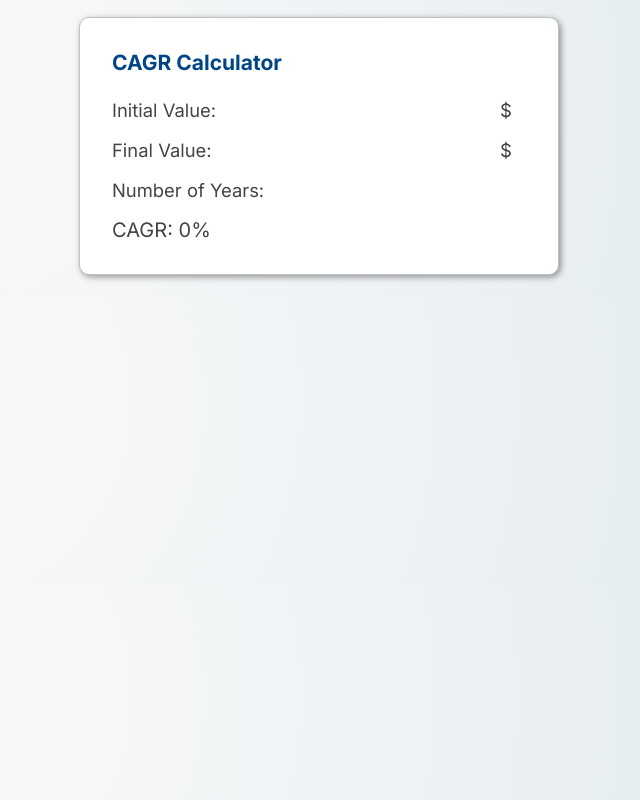
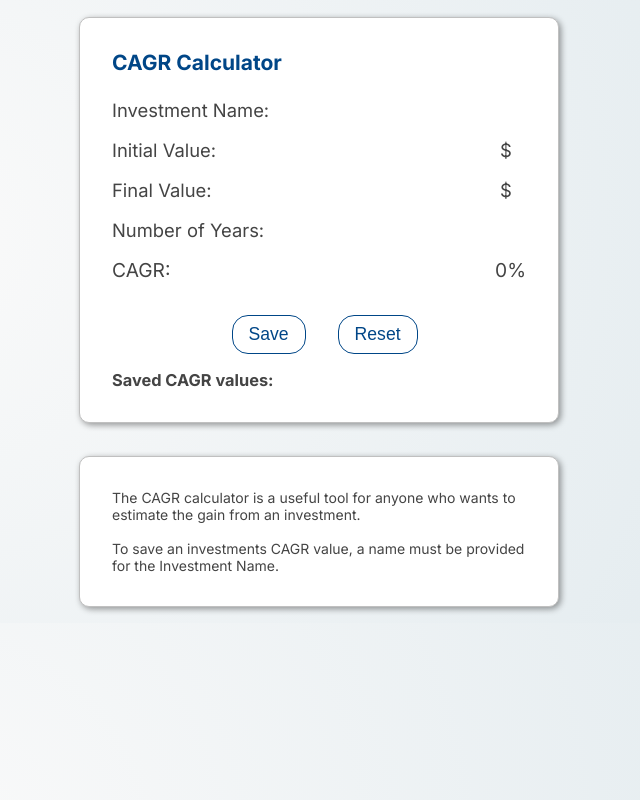
Before and after one commit to adiarora7/financial-calculator, a Next.js app: page / in a window 1280 px wide. Shown: the whole page, without its empty margins (321-961 px from the left). Built offline with nearby package versions, Linux system fonts and the light colour scheme.

Commit message:
added save, reset and main text

```diff
--- a/app/components/cagr.js
+++ b/app/components/cagr.js
@@ -9,10 +9,15 @@ export default function CAGRCalculator(){
     const [years, setYears] = useState('');
     const [cagr, setCAGR] = useState(0);
 
+    const [savedCAGR, setSavedCAGR] = useState([]);
+    const [investmentName, setInvestmentName] = useState('');
+
     const calculate=()=>{
       const initial = parseFloat(initialValue);
       const final = parseFloat(finalValue);
       const n = parseFloat(years);
+
+
 
       if (initial && final && n) {
         const cagrValue = ((final / initial) ** (1 / n) - 1) * 100;
@@ -20,7 +25,29 @@ export default function CAGRCalculator(){
       } else {
         setCAGR(0);
       }
+    }
+
+    const handleSave = () => {
+        if (cagr && investmentName) {
+            const savedInvestment = {
+            name: investmentName,
+            cagr: cagr
+            };
+        setSavedCAGR(prevSavedCAGR => [...prevSavedCAGR, savedInvestment]);
+        setInvestmentName('');
+        setInitialValue('');
+        setFinalValue('');
+        setYears('');
+        setCAGR(0);
+        }
+
     };
+
+
+    const handleReset = () => {
+        setSavedCAGR([]);
+    }
+
 
     useEffect(() => {
         calculate();
@@ -29,6 +56,17 @@ export default function CAGRCalculator(){
     return (
       <div className='container' style={{ minWidth:"30rem", maxWidth:'30rem'}}>
         <h2 style={{paddingBottom:"1.5rem", color:"#004687"}}>CAGR Calculator</h2>
+        <label>
+          Investment Name:
+          <div className='input'>
+            <input
+                type="text"
+                value={investmentName}
+                onChange={(e) => setInvestmentName(e.target.value)}
+            />
+          </div>
+        </label>
+        <br />
         <label>
           Initial Value:
           <div className='input'>
@@ -64,10 +102,23 @@ export default function CAGRCalculator(){
           />
         </label>
         <br/>
-        <div style={{fontSize:"1.25rem"
-        }}>
-          CAGR: {cagr}%
+        <div style={{fontSize:"1.2rem",display:"flex", justifyContent:"space-between"}}>
+          <div>CAGR:</div><div>{cagr}%</div>
         </div>
+
+        <br/>
+        <div className='buttons'>
+            <button onClick={handleSave} style={{marginTop:"1rem", marginBottom:"1rem"}}>Save</button>
+            <button onClick={handleReset} style={{marginTop:"1rem", marginBottom:"1rem"}}>Reset</button>
+        </div>
+        <h3 style={{color:"#444"}}>Saved CAGR values:</h3>
+        <ul>
+            {savedCAGR.map((investment, index) => (
+            <li key={index}>
+                Investment {index + 1}: {investment.name} - {investment.cagr}%
+            </li>
+            ))}
+        </ul>
       </div>
     );
 }
--- a/app/globals.css
+++ b/app/globals.css
@@ -71,8 +71,41 @@ span{
 input[type="number"]{
   text-align: right;
 }
+input[type="text"]{
+  text-align: right;
+}
+
+.buttons{
+  display: flex;
+  justify-content: space-between;
+  margin:0 auto;
+  max-width: 50%;
+}
+
+button{
+  margin: 0 1rem;
+  padding: 0.5rem 1rem;
+  border: 1.5px solid #004687;
+  border-radius: 16px;
+  background-color: white;
+  color: #004687;
+  font-size:1.1rem;
+}
 
 a {
   color: inherit;
   text-decoration: none;
 }
+
+.main-text{
+  margin: 1rem auto;
+  display: block;
+  justify-content: space-between;
+  padding: 2rem;
+  border: 1px solid silver;
+  background-color: white;
+  border-radius: 10px;
+  box-shadow: 2px 2px 6px rgba(0, 0, 0, 0.4);
+  color: #444;
+  max-width: 30rem;
+}
--- a/app/layout.js
+++ b/app/layout.js
@@ -4,8 +4,8 @@ import { Inter } from 'next/font/google'
 const inter = Inter({ subsets: ['latin'] })
 
 export const metadata = {
-  title: 'Create Next App',
-  description: 'Generated by create next app',
+  title: 'CAGR Calculator',
+  description: 'Made by Adi Arora',
 }
 
 export default function RootLayout({ children }) {
--- a/app/page.js
+++ b/app/page.js
@@ -8,6 +8,13 @@ export default function Home() {
       <br/>
       <CAGRCalculator/>
       <br/>
+      <div className='main-text'>
+        <p>The CAGR calculator is a useful tool for anyone
+          who wants to estimate the gain from an investment.
+         <br/><br/>
+         To save an investments CAGR value, a name must be provided for the Investment Name.
+         </p>
+      </div>
     </main>
   )
 }
```
